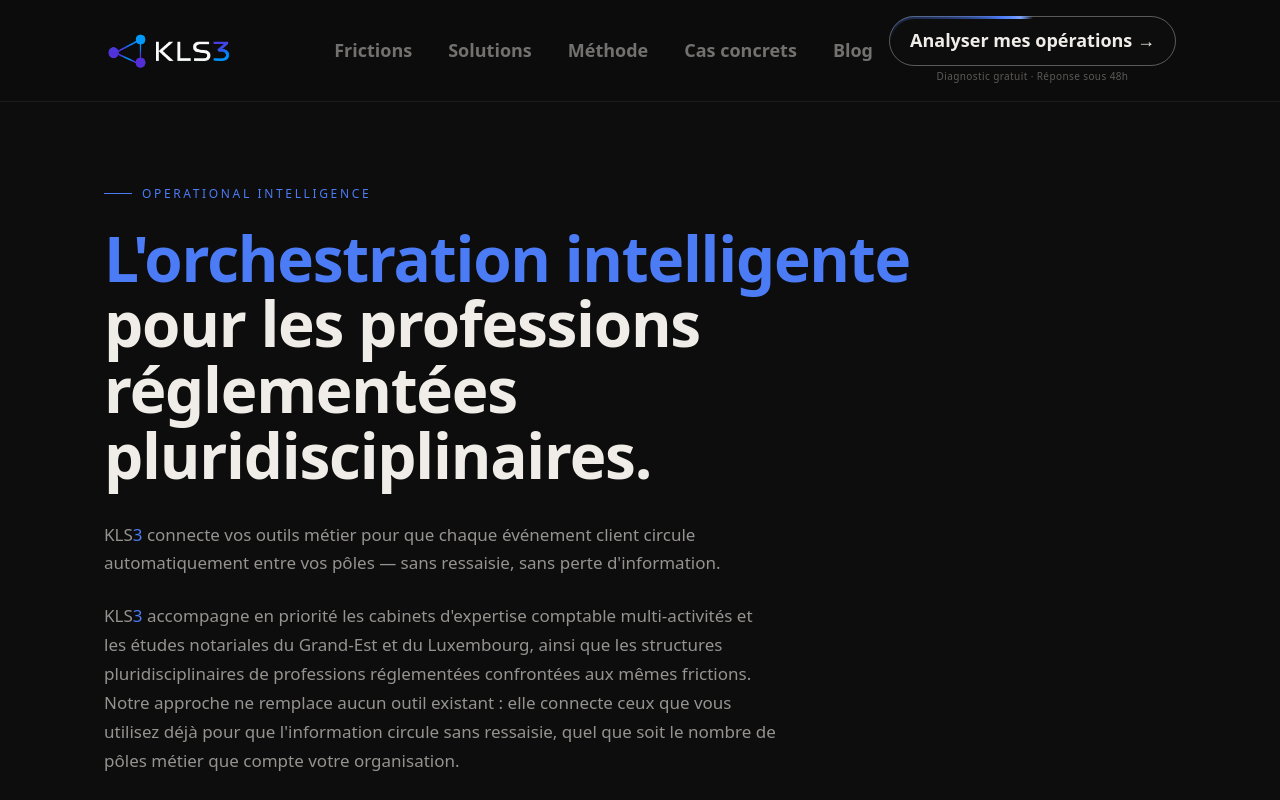
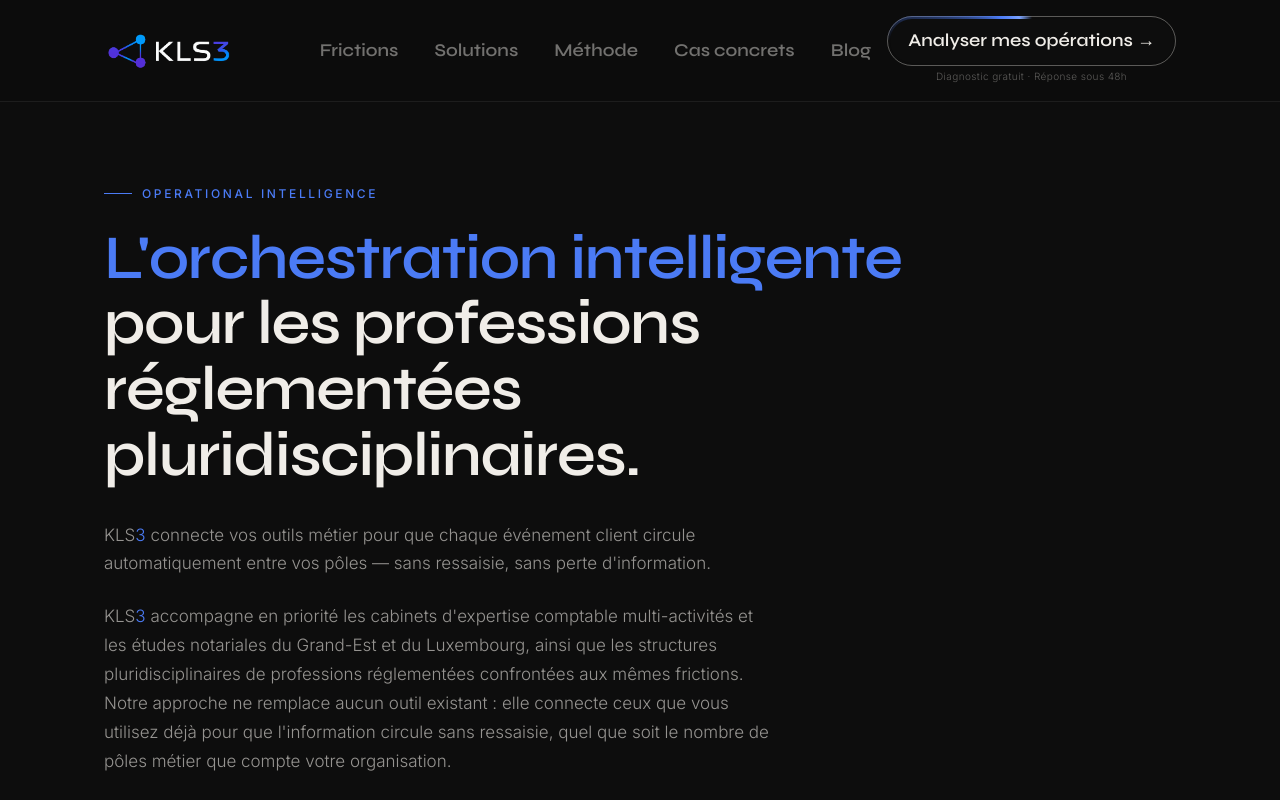
Before and after one commit to Prince2Lu/kls3-dev, a Next.js app: page / in a window 1280 px wide. Shown: the top 800 px of the page. Built offline with nearby package versions, Linux system fonts and the light colour scheme.

Commit message:
fix: define font families without next/font variables

```diff
--- a/app/globals.css
+++ b/app/globals.css
@@ -6,6 +6,8 @@
 
 :root {
   /* Typographie */
+  --font-syne: "Syne";
+  --font-inter: "Inter";
   --font-display: var(--font-syne), sans-serif;
   --font-body: var(--font-inter), sans-serif;
   --font-heading: var(--font-display); /* alias de compatibilité */
```
